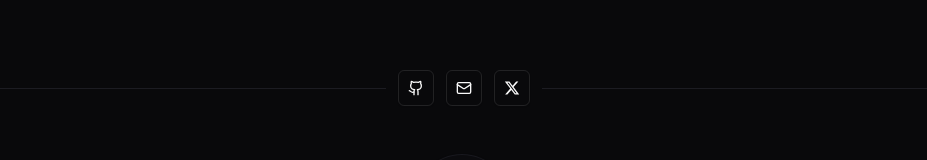
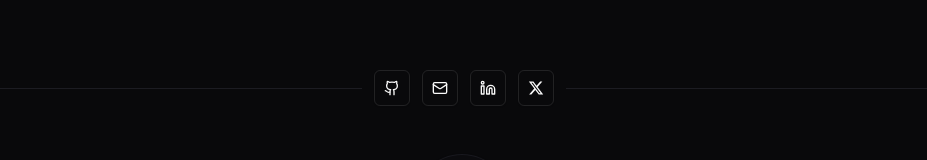
Before and after one commit to Salee3m/pharos-agent-tools, a React (Vite) app: page / in a window 1280 px wide. Shown: the part 7571-7731 px from the top of the page, without its empty margins (176-1103 px from the left). Built offline with nearby package versions, Linux system fonts and the light colour scheme.

Commit message:
feat: add LinkedIn to portfolio footer socials
Wire Isah Muhammad LinkedIn profile into footer-component-11 icon row.

```diff
--- a/src/components/layout/Footer.tsx
+++ b/src/components/layout/Footer.tsx
@@ -1,4 +1,4 @@
-import { Github, Mail, TerminalSquare } from "lucide-react";
+import { Github, Linkedin, Mail, TerminalSquare } from "lucide-react";
 import { FaXTwitter } from "react-icons/fa6";
 import { Button } from "@/components/ui/button";
 import { Separator } from "@/components/ui/separator";
@@ -13,6 +13,11 @@ const socials = [
     label: "Email",
     href: "mailto:Sirleeem101@gmail.com",
     icon: Mail,
+  },
+  {
+    label: "LinkedIn",
+    href: "https://www.linkedin.com/in/isah-muhammad-16140b382",
+    icon: Linkedin,
   },
   {
     label: "X",
```
